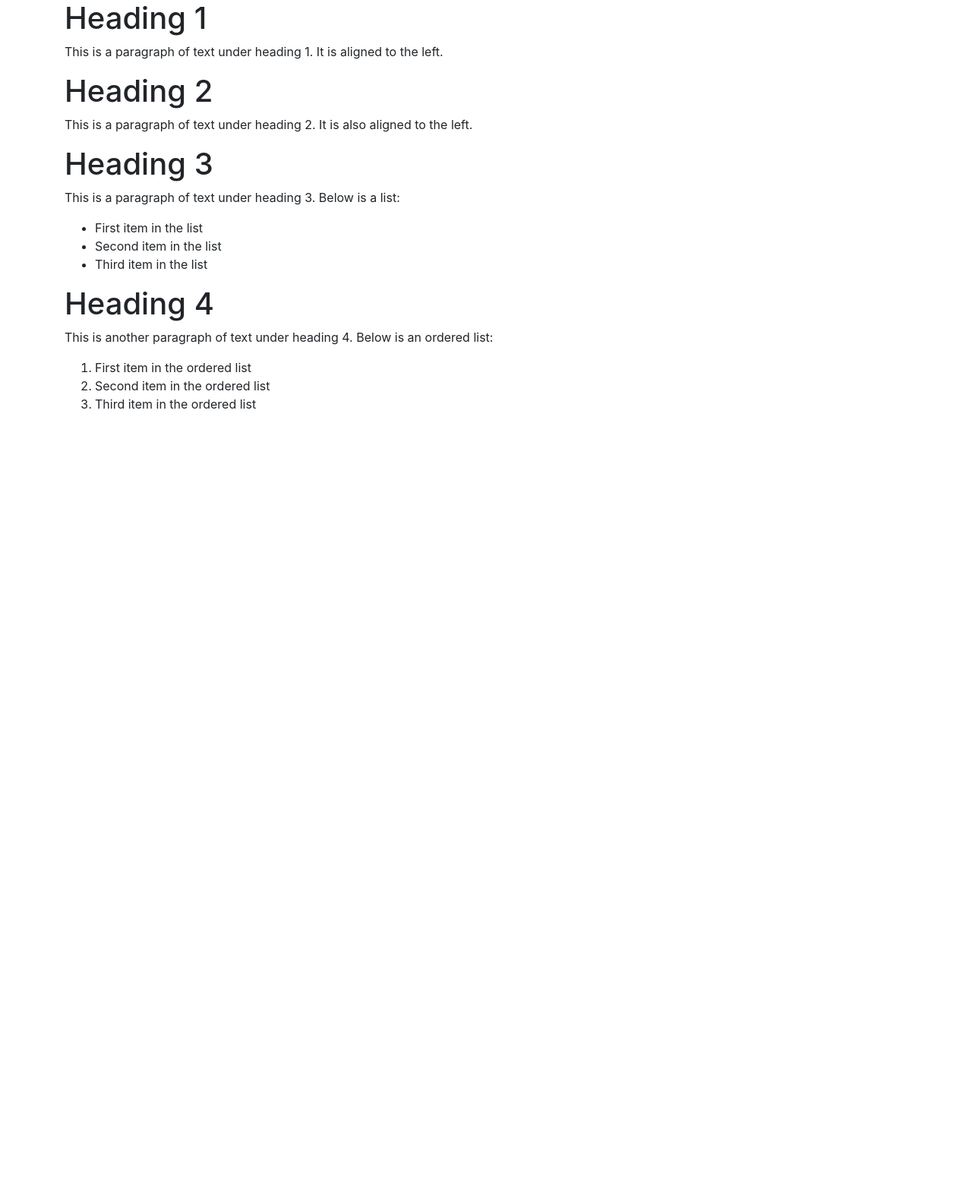
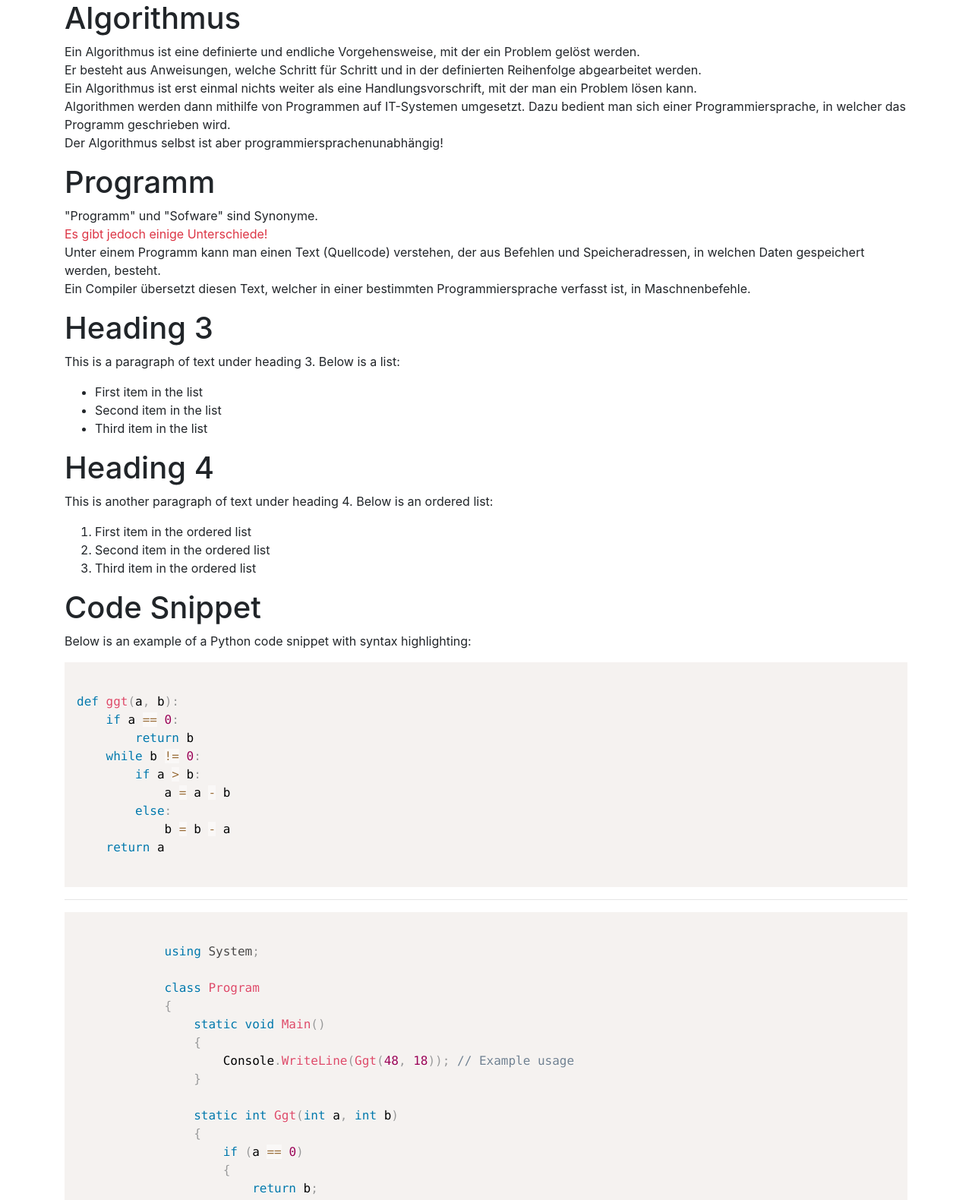
Before and after one commit to ShamelJij/programmierung_unterricht, a plain HTML site: page index.html in a window 1280 px wide. Shown: the top 1580 px of the page at 76% size. Before the commit the page ends 800 px from the top, so only its background shows below. Drawn offline with nearby package versions, Linux system fonts and the light colour scheme.

Commit message:
added some defs

```diff
--- a/index.html
+++ b/index.html
@@ -1,11 +1,16 @@
 <!DOCTYPE html>
 <html lang="en">
   <head>
-    <meta charset="UTF-8">
-    <meta name="viewport" content="width=device-width, initial-scale=1.0">
+    <meta charset="UTF-8" />
+    <meta name="viewport" content="width=device-width, initial-scale=1.0" />
     <title>itforall - Programmierung</title>
     <!-- Bootstrap CSS -->
-    <link rel="stylesheet" href="https://stackpath.bootstrapcdn.com/bootstrap/4.5.2/css/bootstrap.min.css">
+    <link
+      rel="stylesheet"
+      href="https://stackpath.bootstrapcdn.com/bootstrap/4.5.2/css/bootstrap.min.css"
+    />
+    <!-- Prism CSS -->
+    <link rel="stylesheet" href="https://cdnjs.cloudflare.com/ajax/libs/prism/1.25.0/themes/prism.min.css">
     <style>
       body {
         text-align: left;
@@ -14,11 +19,22 @@
   </head>
   <body>
     <div class="container">
-        <h1>Heading 1</h1>
-        <p>This is a paragraph of text under heading 1. It is aligned to the left.</p>
+      <h1>Algorithmus</h1>
+      <p>
+        Ein Algorithmus ist eine definierte und endliche Vorgehensweise, mit der ein Problem gelöst werden.<br>
+        Er besteht aus Anweisungen, welche Schritt für Schritt und in der definierten Reihenfolge abgearbeitet werden.<br>
+        Ein Algorithmus ist erst einmal nichts weiter als eine Handlungsvorschrift, mit der man ein Problem lösen kann.<br>
+        Algorithmen werden dann mithilfe von Programmen auf IT-Systemen umgesetzt. Dazu bedient man sich einer Programmiersprache, in welcher das Programm geschrieben wird.<br>
+        Der Algorithmus selbst ist aber programmiersprachenunabhängig!
+      </p>
 
-        <h1>Heading 2</h1>
-        <p>This is a paragraph of text under heading 2. It is also aligned to the left.</p>
+      <h1>Programm</h1>
+      <p>
+        "Programm" und "Sofware" sind Synonyme. <br>
+        <span class="text-danger">Es gibt jedoch einige Unterschiede!</span> <br>
+        Unter einem Programm kann man einen Text (Quellcode) verstehen, der aus Befehlen und Speicheradressen, in welchen Daten gespeichert werden, besteht. <br>
+        Ein Compiler übersetzt diesen Text, welcher in einer bestimmten Programmiersprache verfasst ist, in Maschnenbefehle.
+      </p>
 
       <h1>Heading 3</h1>
       <p>This is a paragraph of text under heading 3. Below is a list:</p>
@@ -29,17 +45,80 @@
       </ul>
 
       <h1>Heading 4</h1>
-        <p>This is another paragraph of text under heading 4. Below is an ordered list:</p>
+      <p>
+        This is another paragraph of text under heading 4. Below is an ordered
+        list:
+      </p>
       <ol>
         <li>First item in the ordered list</li>
         <li>Second item in the ordered list</li>
         <li>Third item in the ordered list</li>
       </ol>
+      <h1>Code Snippet</h1>
+      <p>
+        Below is an example of a Python code snippet with syntax highlighting:
+      </p>
+      <pre><code class="language-python">
+def ggt(a, b):
+    if a == 0:
+        return b
+    while b != 0:
+        if a > b:
+            a = a - b
+        else:
+            b = b - a
+    return a
+        </code></pre>
+        <hr>
+        <pre><code class="language-csharp">
+            using System;
+
+            class Program
+            {
+                static void Main()
+                {
+                    Console.WriteLine(Ggt(48, 18)); // Example usage
+                }
+
+                static int Ggt(int a, int b)
+                {
+                    if (a == 0)
+                    {
+                        return b;
+                    }
+
+                    while (b != 0)
+                    {
+                        if (a > b)
+                        {
+                            a = a - b;
+                        }
+                        else
+                        {
+                            b = b - a;
+                        }
+                    }
+
+                    return a;
+                }
+            }
+        </code></pre>
+                </div>
     </div>
 
     <!-- Bootstrap JS and dependencies -->
     <script src="https://code.jquery.com/jquery-3.5.1.slim.min.js"></script>
     <script src="https://cdn.jsdelivr.net/npm/@popperjs/core@2.5.3/dist/umd/popper.min.js"></script>
     <script src="https://stackpath.bootstrapcdn.com/bootstrap/4.5.2/js/bootstrap.min.js"></script>
+    <!-- Prism JS -->
+    <script src="https://cdnjs.cloudflare.com/ajax/libs/prism/1.25.0/prism.min.js"></script>
+    <!-- Prism Autoloader for languages -->
+    <script src="https://cdnjs.cloudflare.com/ajax/libs/prism/1.25.0/components/prism-python.min.js"></script>
+    <!-- Prism Autoloader for languages -->
+    <script src="https://cdnjs.cloudflare.com/ajax/libs/prism/1.25.0/components/prism-csharp.min.js"></script>
+    <script>
+        // Initialize Prism
+        Prism.highlightAll();
+    </script>
   </body>
 </html>
```
Lines whose indentation alone changed are shown as unchanged.
